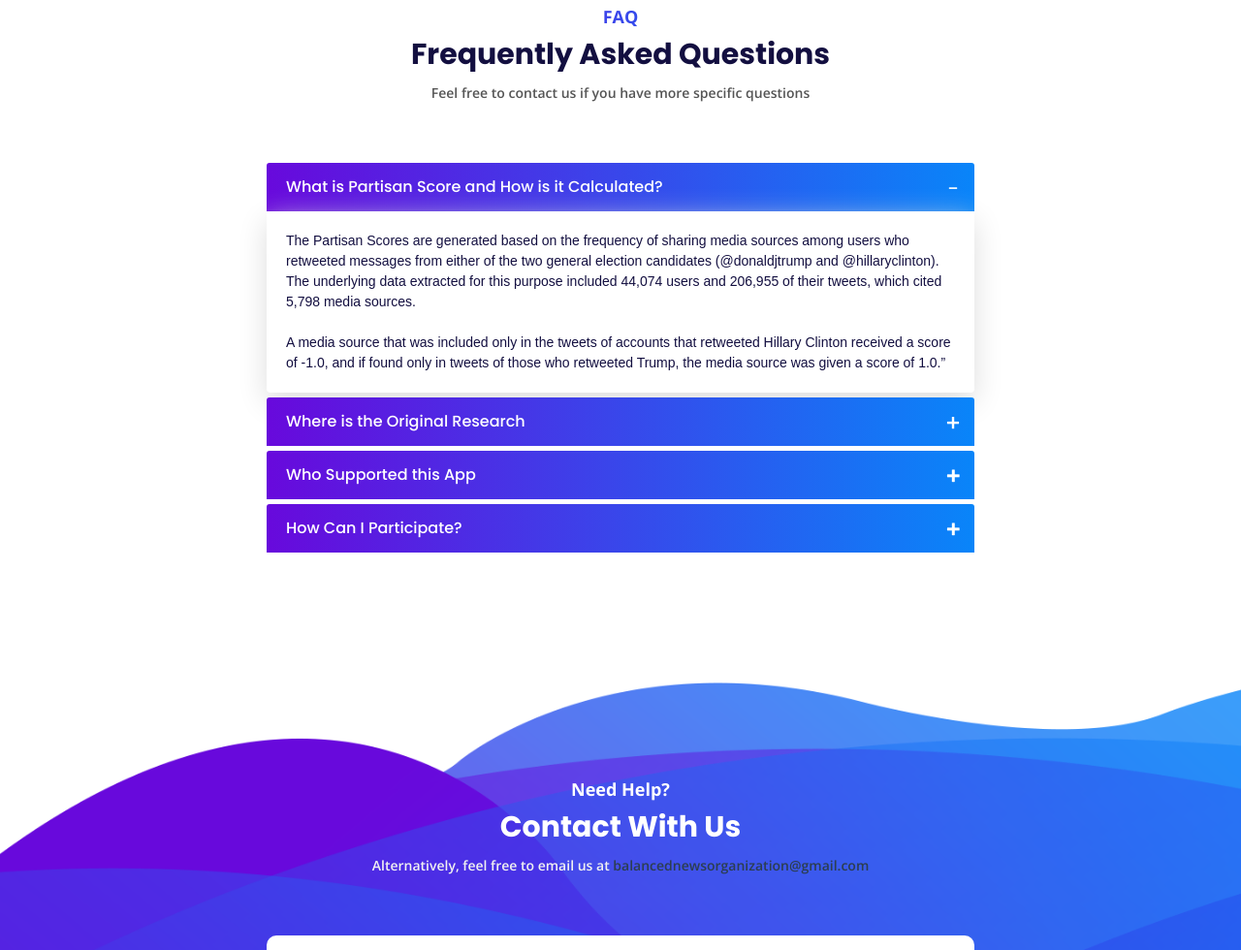
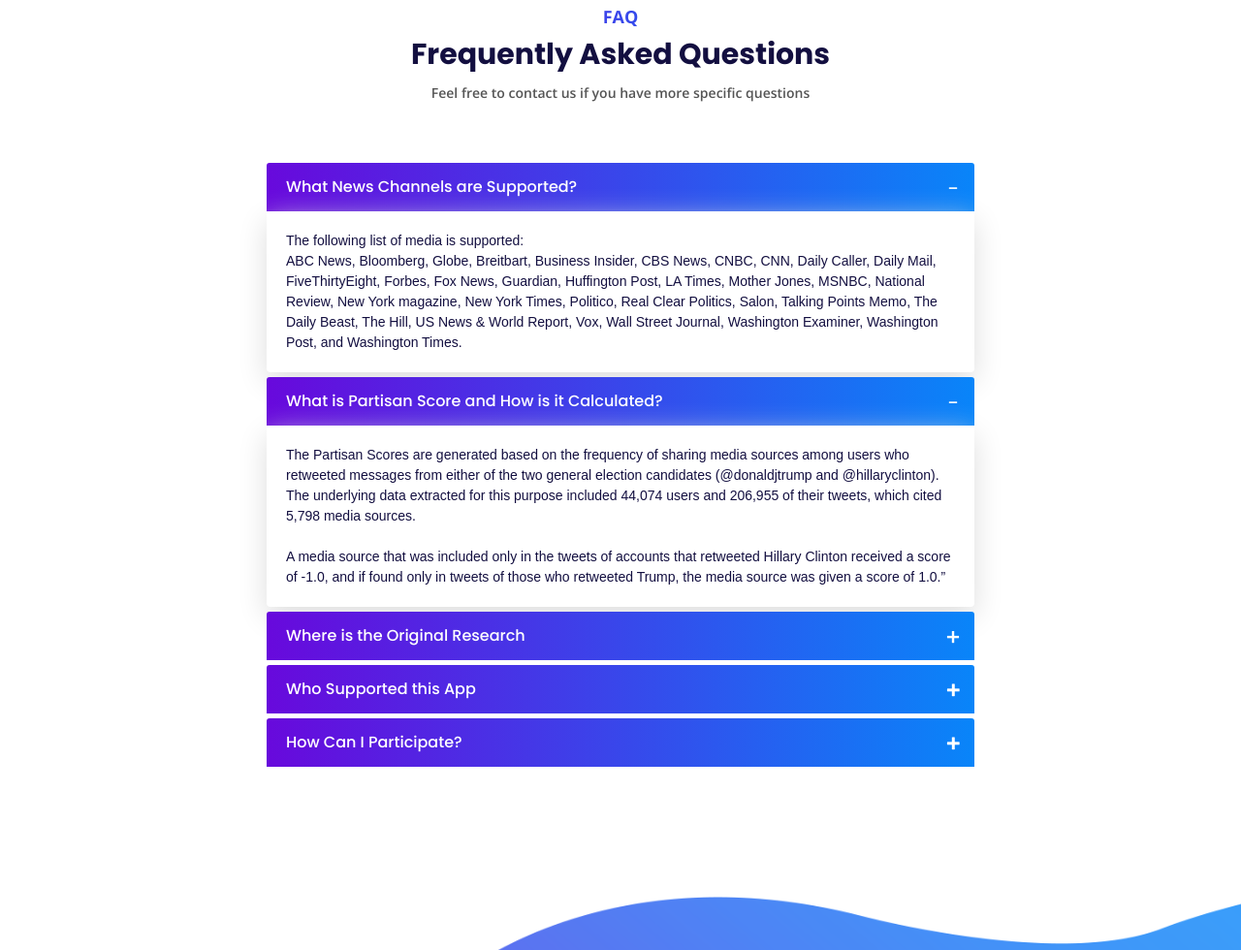
Before and after one commit to BalancedNews/BalancedNews.github.io, a plain HTML site: page index.html in a window 1280 px wide. Shown: the part 4266-5246 px from the top of the page at 97% size. Drawn offline with nearby package versions, Linux system fonts and the light colour scheme.

Commit message:
add supported media list

```diff
--- a/index.html
+++ b/index.html
@@ -338,6 +338,53 @@
                         <div class="card">
                             <div class="card-header active" role="tab" id="faq1">
                                 <h5 class="mb-0">
+                                    <a data-toggle="collapse" href="#collapse1" aria-expanded="true" aria-controls="collapse1">What News Channels are Supported?</a>
+                                </h5>
+                            </div>
+                            <div id="collapse1" class="collapse show" role="tabpanel" aria-labelledby="faq1" data-parent="#accordion">
+                                <div class="card-body">The following list of media is supported:
+                                  <br>
+  ABC News,
+  Bloomberg,
+  Globe,
+  Breitbart,
+  Business Insider,
+  CBS News,
+  CNBC,
+  CNN,
+  Daily Caller,
+  Daily Mail,
+  FiveThirtyEight,
+  Forbes,
+  Fox News,
+  Guardian,
+  Huffington Post,
+  LA Times,
+  Mother Jones,
+  MSNBC,
+  National Review,
+  New York magazine,
+  New York Times,
+  Politico,
+  Real Clear Politics,
+  Salon,
+  Talking Points Memo,
+  The Daily Beast,
+  The Hill,
+  US News & World Report,
+  Vox,
+  Wall Street Journal,
+  Washington Examiner,
+  Washington Post, and
+  Washington Times.
+</div>
+                            </div>
+                        </div>
+                        <!--end faq single-->
+                        <!--start faq single-->
+                        <div class="card">
+                            <div class="card-header active" role="tab" id="faq1">
+                                <h5 class="mb-0">
                                     <a data-toggle="collapse" href="#collapse1" aria-expanded="true" aria-controls="collapse1">What is Partisan Score and How is it Calculated?</a>
                                 </h5>
                             </div>
@@ -386,6 +433,7 @@
                             </div>
                         </div>
                         <!--end faq single-->
+
                     </div>
                 </div>
                 <!--end faq accordian-->
```
